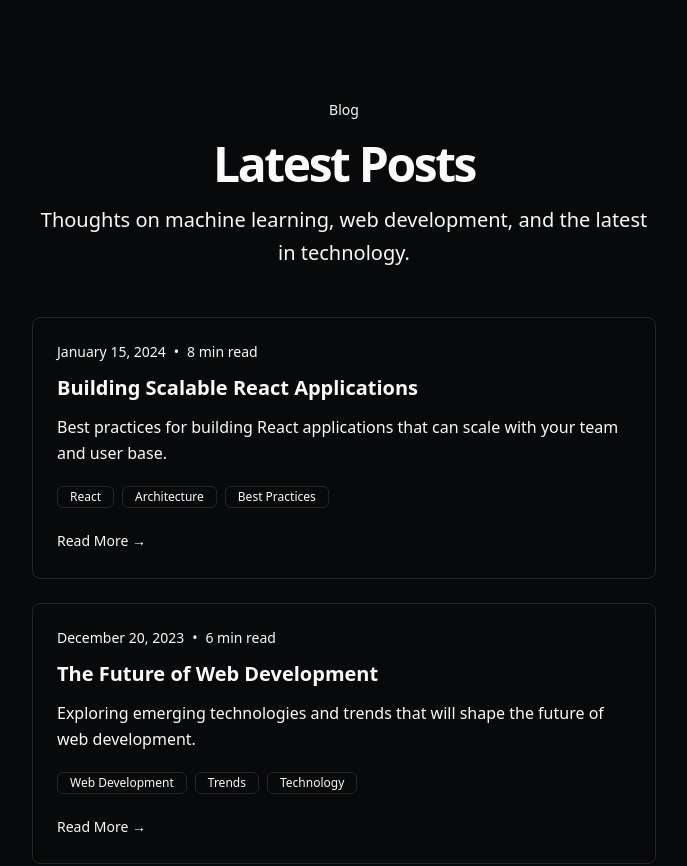
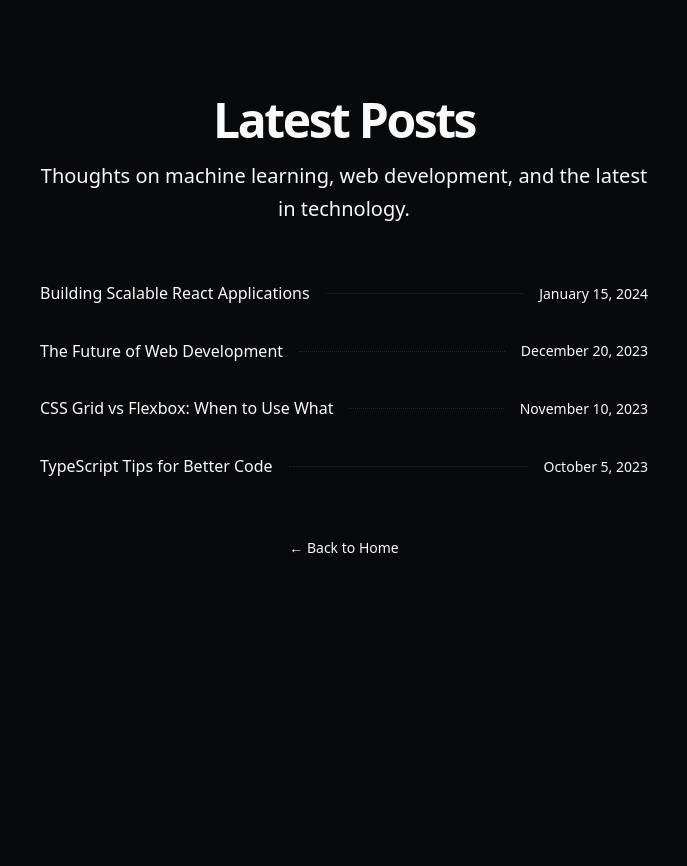
Before and after one commit to dinocodesx/svportfolio, a SvelteKit app: page /blogs in a window 1280 px wide. Shown: the top 866 px of the page, without its empty margins (296-983 px from the left). Built offline with nearby package versions, Linux system fonts and the light colour scheme.

Commit message:
Updated the blogs page

```diff
--- a/src/components/Experience.svelte
+++ b/src/components/Experience.svelte
@@ -17,7 +17,7 @@
     </div>
     {#each experiences as work, id}
       <div class={`fade-in ${mounted ? 'opacity-100' : 'opacity-0'}`} style="animation-delay: {0.6 + id * 0.05}s;">
-        <div class="card p-4 hover:shadow-md transition-shadow">
+        <div class="hover:shadow-md transition-shadow">
           <div class="flex flex-col space-y-1.5">
             <div class="flex flex-col sm:flex-row sm:justify-between sm:items-start">
               <h3 class="font-semibold text-base">{work.company}</h3>
--- a/src/components/Hero.svelte
+++ b/src/components/Hero.svelte
@@ -10,8 +10,7 @@
 
 <section id="hero" class="mb-10">
   <div class="mx-auto w-full space-y-8">
-    <div class="gap-2 flex justify-between">
-      <div class="flex-col flex flex-1 space-y-1.5">
+    <div class="flex-col flex space-y-1.5">
       <h1 class={`text-3xl font-bold tracking-tighter sm:text-5xl xl:text-6xl/none fade-in ${mounted ? 'opacity-100' : 'opacity-0'}`}>
         Hi, I'm Alex
       </h1>
@@ -19,15 +18,5 @@
         Machine Learning Engineer, I love building things around ML. I am active on Twitter. Read my latest research
       </p>
     </div>
-      <div class={`fade-in ${mounted ? 'opacity-100' : 'opacity-0'}`} style="animation-delay: 0.2s;">
-        <div class="size-28 border rounded-full bg-muted flex items-center justify-center overflow-hidden">
-          <img
-            src="https://github.com/debarshee2004.png"
-            alt="Debarshee Das"
-            class="w-full h-full object-cover"
-          />
-        </div>
-      </div>
-    </div>
   </div>
 </section>
--- a/src/routes/blogs/+page.svelte
+++ b/src/routes/blogs/+page.svelte
@@ -20,61 +20,50 @@
 
 <svelte:head>
 	<title>Blog Posts - Debarshee Das</title>
-  <meta name="description" content="Read my latest blog posts about machine learning, web development, and technology." />
+	<meta
+		name="description"
+		content="Read my latest blog posts about machine learning, web development, and technology."
+	/>
 </svelte:head>
 
-<main class="flex flex-col min-h-[100dvh] space-y-10">
+<main class="flex min-h-[100dvh] flex-col space-y-10">
 	<section class="mb-10">
 		<div class={`fade-in ${mounted ? 'opacity-100' : 'opacity-0'}`}>
-      <div class="space-y-4 text-center mb-12">
-        <div class="inline-block rounded-lg bg-foreground text-background px-3 py-1 text-sm">
-          Blog
-        </div>
-        <h1 class="text-3xl font-bold tracking-tighter sm:text-5xl">
-          Latest Posts
-        </h1>
-        <p class="text-muted-foreground md:text-xl/relaxed lg:text-base/relaxed xl:text-xl/relaxed max-w-2xl mx-auto">
+			<div class="mb-12 space-y-4 text-center">
+				<h1 class="text-3xl font-bold tracking-tighter sm:text-5xl">Latest Posts</h1>
+				<p
+					class="text-muted-foreground mx-auto max-w-2xl md:text-xl/relaxed lg:text-base/relaxed xl:text-xl/relaxed"
+				>
 					Thoughts on machine learning, web development, and the latest in technology.
 				</p>
 			</div>
 		</div>
 
-    <div class="grid gap-6">
+		<div class="space-y-4">
 			{#each blogs as blog, id}
-        <article class={`fade-in ${mounted ? 'opacity-100' : 'opacity-0'}`} style="animation-delay: {0.1 + id * 0.05}s;">
-          <div class="card p-6 hover:shadow-md transition-shadow group">
-            <div class="space-y-3">
-              <div class="flex items-center text-sm text-muted-foreground">
-                <time>{formatDate(blog.date)}</time>
-                <span class="mx-2">•</span>
-                <span>{blog.readTime}</span>
-              </div>
-
-              <h2 class="text-xl font-semibold group-hover:text-muted-foreground transition-colors">
-                {blog.title}
-              </h2>
-
-              <p class="text-muted-foreground leading-relaxed">
-                {blog.excerpt}
-              </p>
-
-              <div class="flex flex-wrap gap-2 pt-2">
-                {#each blog.tags as tag}
-                  <span class="badge badge-outline text-xs">{tag}</span>
-                {/each}
-              </div>
-
-              <div class="pt-2">
+				<div
+					class={`fade-in ${mounted ? 'opacity-100' : 'opacity-0'}`}
+					style="animation-delay: {0.1 + id * 0.05}s;"
+				>
+					<div
+						class="hover:bg-muted/50 group flex items-center rounded px-2 py-2 transition-colors"
+					>
+						<div class="min-w-0 shrink-0">
 							<a
 								href={blog.url}
-                  class="text-muted-foreground hover:text-foreground transition-colors text-sm font-medium"
+								class="text-foreground hover:text-muted-foreground font-medium transition-colors"
 							>
-                  Read More →
+								{blog.title}
 							</a>
+						</div>
+						<div
+							class="border-muted-foreground/30 mx-4 min-w-[20px] flex-1 border-b border-dotted"
+						></div>
+						<div class="text-muted-foreground shrink-0 text-sm whitespace-nowrap">
+							{formatDate(blog.date)}
 						</div>
 					</div>
 				</div>
-        </article>
 			{/each}
 		</div>
 
@@ -82,7 +71,7 @@
 		<div class="mt-12 text-center">
 			<a
 				href="/"
-        class="text-muted-foreground hover:text-foreground transition-colors text-sm font-medium"
+				class="text-muted-foreground hover:text-foreground text-sm font-medium transition-colors"
 			>
 				← Back to Home
 			</a>
```
Lines whose indentation alone changed are shown as unchanged.
